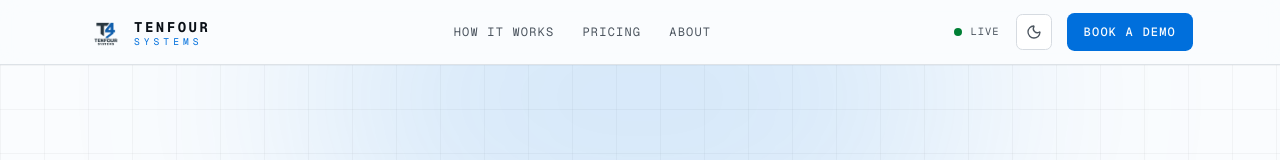
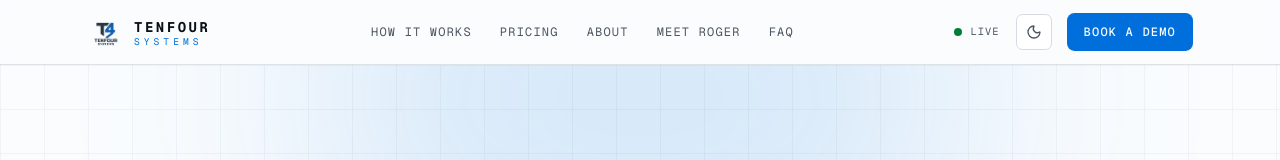
Before and after one commit to Garry-owner/TenFour-Website, a Next.js app: page / in a window 1280 px wide. Shown: the top 160 px of the page. Built offline with nearby package versions, Linux system fonts and the light colour scheme.

Commit message:
Update site-header.tsx

```diff
--- a/components/site-header.tsx
+++ b/components/site-header.tsx
@@ -13,6 +13,8 @@ const NAV = [
   { href: '/how-it-works', label: 'How It Works' },
   { href: '/pricing', label: 'Pricing' },
   { href: '/about', label: 'About' },
+  { href: '/roger', label: 'Meet Roger' },
+  { href: '/faq', label: 'FAQ' },
 ]
 
 export function SiteHeader() {
```
